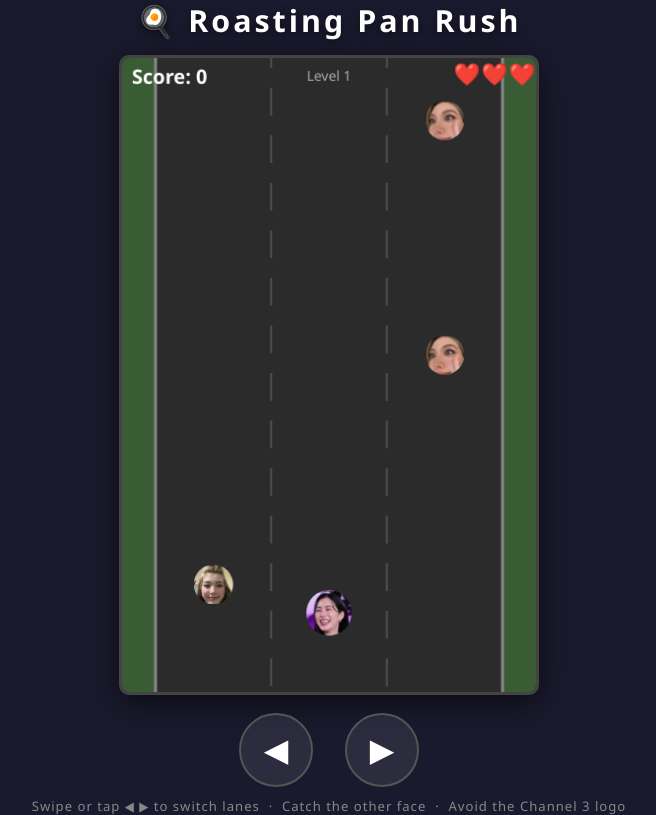
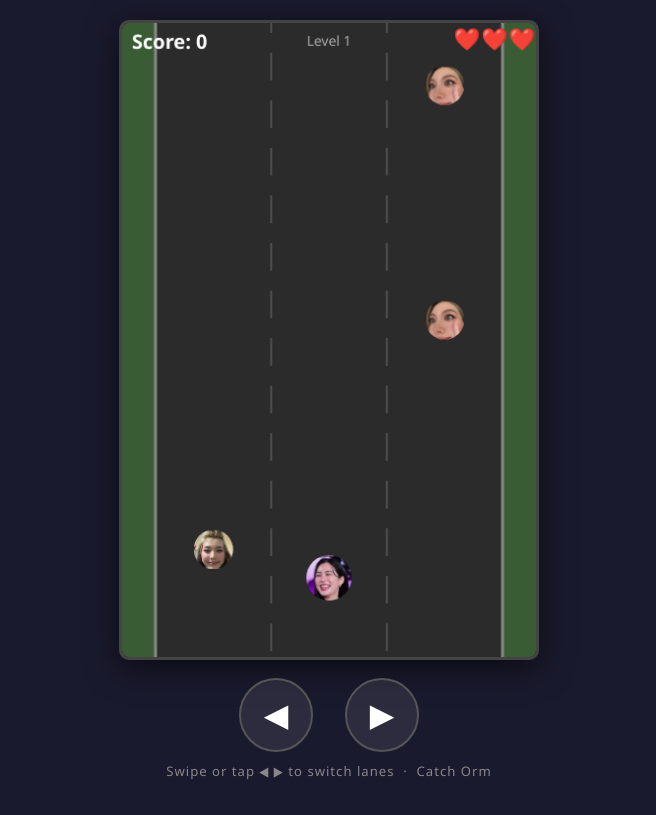
Before and after one commit to buiio/Driving-Game, a plain HTML site: page index.html in a window 1280 px wide. Shown: the whole page, without its empty margins (311-967 px from the left). Drawn offline with Linux system fonts and the light colour scheme.

Commit message:
Finetune

```diff
--- a/index.html
+++ b/index.html
@@ -76,7 +76,6 @@
 </head>
 <body>
 
-  <h1>🍳 Roasting Pan Rush</h1>
   <canvas id="gameCanvas"></canvas>
 
   <!-- Touch controls — shown below the canvas on mobile -->
@@ -85,7 +84,7 @@
     <button class="btn-lane" id="btnRight" aria-label="Move right">▶</button>
   </div>
 
-  <p id="instructions">Swipe or tap ◀ ▶ to switch lanes &nbsp;·&nbsp; Catch the other face &nbsp;·&nbsp; Avoid the Channel 3 logo</p>
+  <p id="instructions">Swipe or tap ◀ ▶ to switch lanes &nbsp;·&nbsp; Catch <span id="catchLabel"></span></p>
 
   <script>
   // ================================================================
@@ -164,6 +163,10 @@
   const OPPOSING_TEAM = PLAYER_TEAM === 'orm' ? TEAMS.ling : TEAMS.orm;
 
   const ROCK_SRC = 'ch3.png';
+
+  // Fill in the instruction label now that we know the opposing team
+  const opposingName = PLAYER_TEAM === 'orm' ? 'Ling' : 'Orm';
+  document.getElementById('catchLabel').textContent = opposingName;
 
   /**
    * Circular face-crop parameters for each portrait.
```
